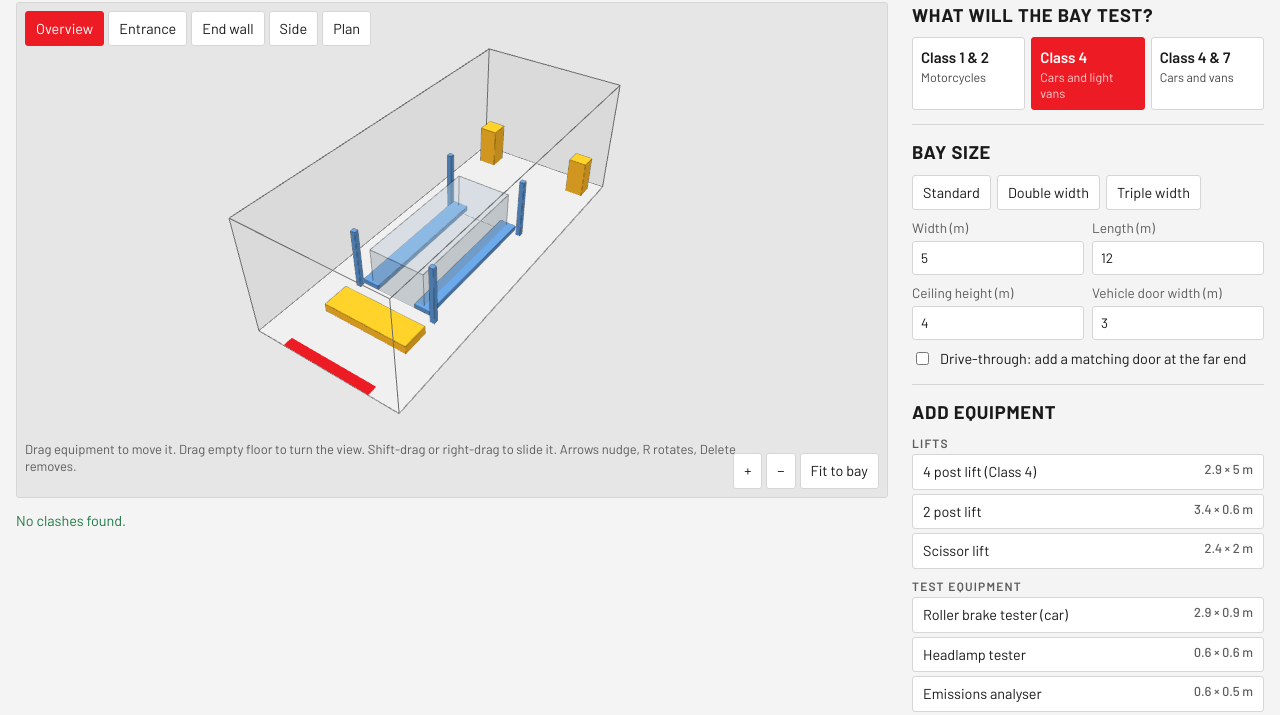
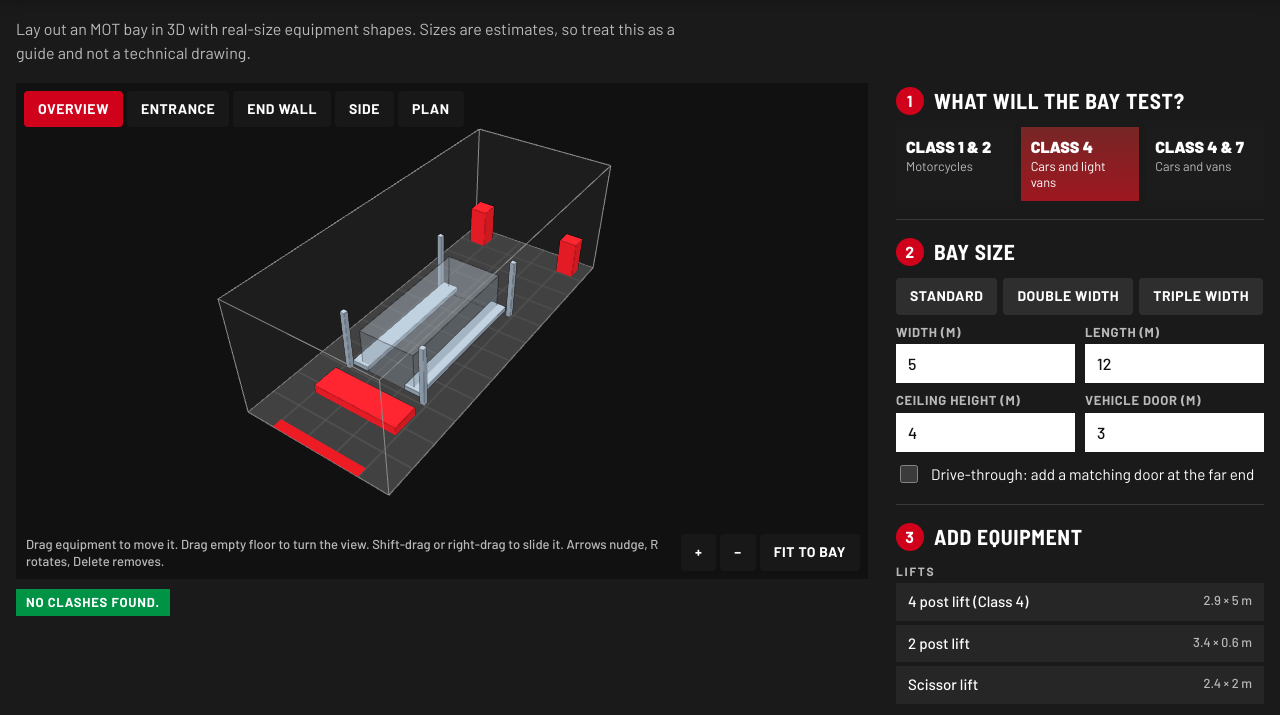
Before and after one commit to WestJ1/Website-workshop-builder, a plain HTML site: page index.html in a window 1280 px wide. Shown: the part 63-778 px from the top of the page. Drawn offline with nearby package versions, Linux system fonts and the light colour scheme.

Commit message:
Update index.html

```diff
--- a/index.html
+++ b/index.html
@@ -1,85 +1,111 @@
 <!doctype html><html><head><meta charset=utf8><meta name=viewport content="width=device-width,initial-scale=1,viewport-fit=cover"><style>:root{color-scheme:light;box-sizing:border-box;padding-top:env(safe-area-inset-top,0px);padding-bottom:env(safe-area-inset-bottom,0px)}html{scroll-padding-top:env(safe-area-inset-top,0px)}body{margin:0;padding:0;font:14px -apple-system,BlinkMacSystemFont,sans-serif;background:#fff;color:#000}img{max-width:100%}[hidden]:not([hidden=until-found i]){display:none!important}</style></head><body>
 <title>Bay Builder</title>
 <meta name="claude:viewport-fit-sides" content="cover">
-<link rel="stylesheet" href="https://fonts.googleapis.com/css2?family=Barlow:wght@400;500;600;700&display=swap">
+<link rel="stylesheet" href="https://fonts.googleapis.com/css2?family=Barlow:wght@400;500;700;900&family=Barlow+Semi+Condensed:wght@700&display=swap">
 <style>
-/* Layout: 3D stage on the left, controls on the right, review form underneath. Stacks to one column on phones. */
+/* Layout: red site-style banner, 3D stage beside the numbered controls, light form panel on a dark band below. One dark look, matching the site. */
 :root{
-  --bg:#f4f4f4; --surface:#ffffff; --ink:#1a1a1a; --muted:#5c5c5c; --line:#d6d6d6;
-  --accent:#ed1c24; --accent-ink:#ffffff; --bad:#b45309; --ok:#1f7a45;
-  --scene-bg:#e6e6e6; --floor:#f7f7f7; --grid:#d0d0d0; --wall:#6b6b6b;
-  --display:'Barlow',system-ui,sans-serif;
-  --body:'Barlow',system-ui,sans-serif;
-  --mono:'Barlow',system-ui,sans-serif;
+  --bg:#1a1a1a; --card:#1c1c1c; --raise:#2e2e2e; --line:#3a3a3a; --ink:#ffffff; --muted:#b9b9b9;
+  --red:#ed1c24; --red-btn:#d0021b; --red-deep:#9e1720; --red-deeper:#772626;
+  --green:#009245; --amber:#fbbf24; --paper:#f7f7f7; --paper-line:#e6e6e6;
+  --accent:#ed1c24; --scene-bg:#111111; --floor:#2a2a2a; --grid:#3d3d3d; --wall:#8a8a8a;
+  --head:'Barlow Semi Condensed','Barlow',Arial,sans-serif;
+  --body:'Barlow',Arial,sans-serif;
+  --mono:'Barlow',Arial,sans-serif;
+  color-scheme:dark;
 }
-@media (prefers-color-scheme:dark){:root:not([data-theme="light"]){
-  --bg:#1a1a1a; --surface:#242424; --ink:#ffffff; --muted:#a8a8a8; --line:#3a3a3a;
-  --bad:#fbbf24; --ok:#5cc58a; --scene-bg:#111111; --floor:#262626; --grid:#3a3a3a; --wall:#8a8a8a; color-scheme:dark}}
-:root[data-theme="dark"]{
-  --bg:#1a1a1a; --surface:#242424; --ink:#ffffff; --muted:#a8a8a8; --line:#3a3a3a;
-  --bad:#fbbf24; --ok:#5cc58a; --scene-bg:#111111; --floor:#262626; --grid:#3a3a3a; --wall:#8a8a8a; color-scheme:dark}
 *{box-sizing:border-box}
-body{background:var(--bg);color:var(--ink);font:15px/1.5 var(--body);
-  padding-left:max(16px,env(safe-area-inset-left,0px));padding-right:max(16px,env(safe-area-inset-right,0px));padding-block:16px 40px}
-h1,h2{font-family:var(--display);font-weight:700;text-transform:uppercase;letter-spacing:.04em;margin:0;text-wrap:balance}
-h1{font-size:2rem;line-height:1}
-h2{font-size:1.15rem;margin-bottom:8px}
-.top{max-width:1280px;margin:0 auto 14px;display:flex;flex-wrap:wrap;align-items:baseline;gap:6px 14px}
-.top p{margin:0;color:var(--muted);font-size:.9rem}
-.app,.review{max-width:1280px;margin:0 auto;display:grid;gap:16px 24px}
-.app{grid-template-columns:minmax(0,1fr) 22rem}
-.review{margin-top:24px;grid-template-columns:minmax(0,1fr) minmax(0,1fr);border-top:2px solid var(--ink);padding-top:16px}
-.stage{align-self:start;position:sticky;top:12px}
-@media (max-width:860px){.app,.review{grid-template-columns:minmax(0,1fr)}.stage{position:static}}
-.view{position:relative;height:clamp(320px,62vh,640px);background:var(--scene-bg);border:1px solid var(--line);border-radius:3px;overflow:hidden}
+::selection{background:#000;color:#ed1c24}
+body{margin:0;background:var(--bg);color:var(--ink);font:400 16px/1.5 var(--body);padding-bottom:40px}
+.in{width:100%;max-width:1312px;margin:0 auto;padding-left:max(16px,env(safe-area-inset-left,0px));padding-right:max(16px,env(safe-area-inset-right,0px))}
+h1,h2{font-family:var(--head);font-weight:700;text-transform:uppercase;letter-spacing:.03em;margin:0;text-wrap:balance}
+h1{font-size:2.1rem;line-height:1}
+h2{font-size:1.35rem;line-height:1.1;display:flex;align-items:center;gap:10px;margin-bottom:12px}
+.step{flex:none;display:inline-grid;place-items:center;width:28px;height:28px;border-radius:50%;background:var(--red-btn);color:#fff;font:700 16px/1 var(--body)}
+.top{background:var(--red);box-shadow:0 0 15px rgba(0,0,0,.3);padding-block:14px}
+.top .in{display:flex;align-items:center;flex-wrap:wrap;gap:6px 14px}
+.tag{background:var(--bg);color:#fff;font:700 12px/1 var(--body);letter-spacing:.1em;text-transform:uppercase;padding:5px 8px}
+.lead{margin:18px 0 6px;color:var(--muted);max-width:75ch}
+.app{display:grid;grid-template-columns:minmax(0,1fr) 23rem;gap:16px 28px;padding-block:12px}
+@media (max-width:860px){.app,.review{grid-template-columns:minmax(0,1fr)!important}.stage{position:static!important}}
+.stage{min-width:0;align-self:start;position:sticky;top:12px}
+.view{position:relative;height:clamp(320px,62vh,640px);background:var(--scene-bg);overflow:hidden}
 canvas{display:block;width:100%;height:100%;touch-action:none;outline:none}
 .viewbar,.zoom{position:absolute;display:flex;flex-wrap:wrap;gap:4px}
 .viewbar{top:8px;left:8px;right:8px}.zoom{bottom:8px;right:8px}
-.hint{position:absolute;left:8px;bottom:8px;max-width:calc(100% - 130px);font:13px/1.35 var(--mono);color:var(--muted);pointer-events:none}
-.btn{font:inherit;font-size:.9rem;padding:6px 10px;border:1px solid var(--line);background:var(--surface);color:var(--ink);border-radius:3px;cursor:pointer}
-.btn:hover{border-color:var(--ink)}
-.btn[aria-pressed="true"]{background:var(--accent);color:var(--accent-ink);border-color:var(--accent)}
-.btn.primary{text-transform:uppercase;letter-spacing:.04em;background:var(--accent);color:var(--accent-ink);border-color:var(--accent);font-weight:600}
-:focus-visible{outline:2px solid var(--ink);outline-offset:2px}
+.hint{position:absolute;left:10px;bottom:8px;max-width:calc(100% - 200px);font:500 13px/1.35 var(--body);color:var(--muted);pointer-events:none;margin:0}
+.btn{font:700 14px/1.2 var(--body);text-transform:uppercase;letter-spacing:.04em;padding:10px 14px;border:0;border-radius:4px;background:var(--raise);color:#fff;cursor:pointer;transition:background-color .2s}
+.btn:hover{background:#000}
+.btn[aria-pressed="true"]{background:var(--red-btn)}
+.viewbar .btn,.zoom .btn{background:rgba(26,26,26,.92)}
+.viewbar .btn[aria-pressed="true"]{background:var(--red-btn)}
+.btn.dark{background:var(--bg)}
+:focus-visible{outline:2px solid #fff;outline-offset:2px}
 .panel{min-width:0}
-.sec{border-top:1px solid var(--line);padding-block:14px}
-.sec:first-child{border-top:0;padding-top:0}
+.sec{border-top:1px solid var(--line);padding-block:18px}
+.sec:first-child{border-top:0;padding-top:4px}
 .seg{display:grid;grid-template-columns:repeat(3,minmax(0,1fr));gap:6px}
-.seg label{border:1px solid var(--line);background:var(--surface);border-radius:3px;padding:8px;cursor:pointer;display:block;min-width:0}
+.seg label{background:var(--card);padding:10px;cursor:pointer;display:block;min-width:0;transition:background .2s}
+.seg label:hover{background:#000}
 .seg input{position:absolute;opacity:0}
-.seg label:has(input:checked){background:var(--accent);color:var(--accent-ink);border-color:var(--accent)}
-.seg label:has(input:focus-visible){outline:2px solid var(--ink);outline-offset:2px}
-.seg b{display:block;font-weight:600}.seg small{display:block;font-size:.78rem;line-height:1.3;opacity:.8}
-.fields{display:grid;grid-template-columns:repeat(2,minmax(0,1fr));gap:8px}
-label.f{display:grid;gap:2px;font-size:.85rem;color:var(--muted)}
-input[type=number],input[type=text],input[type=email],input[type=tel],select,textarea{font:inherit;color:var(--ink);background:var(--surface);border:1px solid var(--line);border-radius:3px;padding:6px 8px;width:100%;min-width:0}
+.seg label:has(input:checked){background:linear-gradient(0deg,var(--red-deep) 0%,var(--red-deeper) 100%)}
+.seg label:has(input:focus-visible){outline:2px solid #fff;outline-offset:2px}
+.seg b{display:block;font-weight:900;text-transform:uppercase;line-height:1.2}
+.seg small{display:block;font-size:.8rem;line-height:1.3;margin-top:2px;color:var(--muted)}
+.seg label:has(input:checked) small{color:#fff}
+.fields{display:grid;grid-template-columns:repeat(2,minmax(0,1fr));gap:10px}
+label.f{display:grid;gap:4px;font:700 13px/1.2 var(--body);letter-spacing:.05em;text-transform:uppercase;color:var(--muted)}
+input[type=number],input[type=text],input[type=email],input[type=tel],select,textarea{font:500 16px var(--body);color:#111;background:#fff;border:0;border-radius:0;padding:10px 12px;width:100%;min-width:0;caret-color:var(--red)}
+input:focus,select:focus,textarea:focus{outline:2px solid var(--red);outline-offset:0}
 textarea{min-height:80px;resize:vertical}
-.row2{display:flex;flex-wrap:wrap;gap:6px;margin-top:8px}
-.chk{display:flex;gap:8px;align-items:center;margin-top:8px;font-size:.9rem}
-.cat h3{font:600 .75rem var(--body);letter-spacing:.1em;text-transform:uppercase;color:var(--muted);margin:10px 0 4px}
-.cat .btn,.list .row{display:flex;justify-content:space-between;gap:8px;width:100%;text-align:left;margin-bottom:4px}
-.m{font:500 13px var(--mono);font-variant-numeric:tabular-nums;color:var(--muted);white-space:nowrap}
+input[type=checkbox]{accent-color:var(--red-btn);width:18px;height:18px}
+.row2{display:flex;flex-wrap:wrap;gap:6px;margin-top:10px}
+.chk{display:flex;gap:10px;align-items:center;margin-top:10px;font-size:.95rem}
+.cat h3{font:700 12px/1 var(--body);letter-spacing:.14em;text-transform:uppercase;color:var(--muted);margin:14px 0 6px}
+.cat .btn,.list .row{display:flex;justify-content:space-between;gap:8px;width:100%;text-align:left;margin-bottom:4px;border-radius:0;background:#262626;font:500 15px/1.3 var(--body);text-transform:none;letter-spacing:0;color:#fff;padding:9px 12px}
+.cat .btn:hover,.list .row:hover{background:#000;box-shadow:inset 3px 0 0 var(--red)}
+.list .row{border:0;cursor:pointer}
+.list .row[aria-current="true"]{background:#000;box-shadow:inset 3px 0 0 var(--red)}
+.m{font:500 13px var(--body);color:var(--muted);white-space:nowrap;font-variant-numeric:tabular-nums}
 ul{list-style:none;margin:0;padding:0}
-.list .row{border:1px solid var(--line);background:var(--surface);color:var(--ink);padding:6px 10px;border-radius:3px;cursor:pointer;font:inherit;font-size:.9rem}
-.list .row[aria-current="true"]{border-color:var(--ink);box-shadow:inset 3px 0 0 var(--accent)}
-.empty{color:var(--muted);font-size:.9rem;margin:0}
-.issues{margin-top:10px;font-size:.9rem}
-.issues li{color:var(--bad);padding:2px 0}.issues .ok{color:var(--ok)}
-#selbox{border:1px solid var(--ink);border-radius:3px;padding:10px;margin-top:10px}
+.empty{color:var(--muted);margin:0}
+.issues{margin-top:10px;font-weight:500}
+.issues li{color:var(--amber);padding:2px 0}
+.issues li.ok{display:inline-block;background:var(--green);color:#fff;font:700 13px/1 var(--body);letter-spacing:.06em;text-transform:uppercase;padding:7px 10px}
+#selbox{background:#000;border-left:4px solid var(--red);padding:12px;margin-top:10px}
 #selbox p{margin:0 0 4px}
-pre{font:14px/1.5 var(--mono);font-variant-numeric:tabular-nums;background:var(--surface);border:1px solid var(--line);border-radius:3px;padding:12px;overflow-x:auto;white-space:pre-wrap;margin:0;max-height:360px;overflow-y:auto}
+.rvband{background:#111;margin-top:32px;padding-block:32px}
+.review{display:grid;grid-template-columns:minmax(0,1fr) minmax(0,1fr);gap:24px}
+.formpanel{background:var(--paper);color:#000;padding:24px;min-width:0}
+.formpanel h2{color:#000}
+.formpanel .note{color:#444;margin:0 0 14px}
+.formpanel label.f{color:#000;font-weight:700}
+.formpanel input,.formpanel select,.formpanel textarea{box-shadow:inset 0 0 0 1px #d0d0d0}
+.formpanel :focus-visible{outline-color:#000}
+label.f.req{display:block}
+label.f.req input{margin-top:4px}
+.req::before{content:"";display:inline-block;width:8px;height:8px;border-radius:50%;background:var(--red);margin-right:6px;vertical-align:1px}
+.fgroup{border-top:6px solid var(--paper-line);padding-top:12px;margin-top:14px}
+.sumpanel{min-width:0}
+pre{font:500 14px/1.5 var(--body);font-variant-numeric:tabular-nums;color:#fff;background:#000;padding:18px;margin:0;overflow-x:auto;white-space:pre-wrap;max-height:420px;overflow-y:auto}
 form{display:grid;gap:10px;min-width:0}
-.note{font-size:.85rem;color:var(--muted)}
-#msg{min-height:1.4em;font-size:.9rem}
+.submit{background:transparent;color:var(--red-btn);border:2px solid var(--red-btn);font:700 20px/1 var(--body);text-transform:uppercase;letter-spacing:.04em;padding:16px 22px;cursor:pointer;transition:background-color .2s,color .2s}
+.submit::after{content:"+";margin-left:28px;font-size:32px;font-weight:300;line-height:0;vertical-align:-3px}
+.submit:hover{background:var(--red-btn);color:#fff}
+.formpanel .btn{background:var(--bg)}
+.formpanel .btn:hover{background:#000}
+#msg{min-height:1.4em;font-weight:500;margin:0}
+.note{font-size:.9rem}
 </style>
 
-<header class="top">
-  <h1>Bay Builder</h1>
-  <p>Beta. Lay out an MOT bay in 3D. Sizes are estimates, so treat it as a guide and not a technical drawing.</p>
-</header>
+<header class="top"><div class="in">
+  <h1>Bay Builder</h1><span class="tag">Beta</span>
+</div></header>
 
-<main class="app">
-  <section class="stage" style="min-width:0">
+<div class="in"><p class="lead">Lay out an MOT bay in 3D with real-size equipment shapes. Sizes are estimates, so treat this as a guide and not a technical drawing.</p></div>
+
+<main class="app in">
+  <section class="stage">
     <div class="view" id="view">
       <canvas id="c" tabindex="0" aria-label="3D bay layout"></canvas>
       <div class="viewbar" role="group" aria-label="Camera views">
@@ -101,7 +127,7 @@ form{display:grid;gap:10px;min-width:0}
 
   <aside class="panel">
     <div class="sec">
-      <h2>What will the bay test?</h2>
+      <h2><span class="step">1</span>What will the bay test?</h2>
       <div class="seg" role="radiogroup">
         <label><input type="radio" name="cls" value="1" id="cls1"><b>Class 1 &amp; 2</b><small>Motorcycles</small></label>
         <label><input type="radio" name="cls" value="4" checked><b>Class 4</b><small>Cars and light vans</small></label>
@@ -110,26 +136,26 @@ form{display:grid;gap:10px;min-width:0}
     </div>
 
     <div class="sec">
-      <h2>Bay size</h2>
-      <div class="row2" style="margin:0 0 8px">
+      <h2><span class="step">2</span>Bay size</h2>
+      <div class="row2" style="margin:0 0 10px">
         <button class="btn" data-w="5">Standard</button><button class="btn" data-w="8">Double width</button><button class="btn" data-w="11">Triple width</button>
       </div>
       <div class="fields">
-        <label class="f">Width (m)<input type="number" id="w" value="5" min="3" max="50" step="0.5"></label>
-        <label class="f">Length (m)<input type="number" id="l" value="12" min="5" max="50" step="0.5"></label>
-        <label class="f">Ceiling height (m)<input type="number" id="h" value="4" min="2.5" max="10" step="0.1"></label>
-        <label class="f">Vehicle door width (m)<input type="number" id="door" value="3" min="1" max="6" step="0.1"></label>
+        <label class="f">Width (m)<input type="number" id="w" value="5" min="3" max="20" step="0.5"></label>
+        <label class="f">Length (m)<input type="number" id="l" value="12" min="5" max="30" step="0.5"></label>
+        <label class="f">Ceiling height (m)<input type="number" id="h" value="4" min="2.5" max="8" step="0.1"></label>
+        <label class="f">Vehicle door (m)<input type="number" id="door" value="3" min="1" max="6" step="0.1"></label>
       </div>
       <label class="chk"><input type="checkbox" id="drive"> Drive-through: add a matching door at the far end</label>
     </div>
 
     <div class="sec">
-      <h2>Add equipment</h2>
+      <h2><span class="step">3</span>Add equipment</h2>
       <div class="cat" id="cat"></div>
     </div>
 
     <div class="sec">
-      <h2>Your bay <span id="count" class="m">0</span></h2>
+      <h2><span class="step">4</span>Your bay <span id="count" class="m">0</span></h2>
       <div class="list"><ul id="list"></ul></div>
       <div id="selbox" hidden></div>
       <div class="row2"><button class="btn" id="undo">Undo</button><button class="btn" id="clear">Clear all</button></div>
@@ -137,29 +163,29 @@ form{display:grid;gap:10px;min-width:0}
   </aside>
 </main>
 
-<section class="review" aria-labelledby="rv">
-  <div style="min-width:0">
-    <h2 id="rv">Review your layout</h2>
+<section class="rvband" aria-labelledby="rv"><div class="review in">
+  <div class="formpanel">
+    <h2 id="rv"><span class="step">5</span>Review your layout</h2>
     <p class="note">This is an illustrative configuration. Sizes are estimates and need checking by a technician before any quote.</p>
-    <label class="f" style="margin-top:10px">Type of test lane
+    <label class="f">Type of test lane
       <select id="lane"><option>Standard bay</option><option>ATL or OPTL</option><option>Not sure yet</option></select>
     </label>
-    <label class="f" style="margin-top:10px">Project notes<textarea id="notes" placeholder="Anything we should know about the building, floor or timing"></textarea></label>
-    <form id="form" style="margin-top:14px">
+    <label class="f fgroup">Project notes<textarea id="notes" placeholder="Anything we should know about the building, floor or timing"></textarea></label>
+    <form id="form" class="fgroup">
       <div class="fields">
-        <label class="f">Name<input type="text" id="fname" required autocomplete="name"></label>
-        <label class="f">Email<input type="email" id="femail" required autocomplete="email"></label>
+        <label class="f req">Name<input type="text" id="fname" required autocomplete="name"></label>
+        <label class="f req">Email<input type="email" id="femail" required autocomplete="email"></label>
         <label class="f">Phone (optional)<input type="tel" id="fphone" autocomplete="tel"></label>
       </div>
-      <div class="row2" style="margin:0"><button class="btn primary" type="submit">Request a review</button><button class="btn" type="button" id="copy">Copy summary</button></div>
+      <div class="row2" style="margin:6px 0 0"><button class="submit" type="submit">Request a review</button><button class="btn" type="button" id="copy">Copy summary</button></div>
       <p id="msg" role="status"></p>
     </form>
   </div>
-  <div style="min-width:0">
+  <div class="sumpanel">
     <h2>Summary</h2>
     <pre id="sum"></pre>
   </div>
-</section>
+</div></section>
 
 <script src="https://cdnjs.cloudflare.com/ajax/libs/three.js/r128/three.min.js"></script>
 <script>
@@ -169,22 +195,22 @@ const clamp=(v,a,b)=>Math.min(b,Math.max(a,v)), snap=v=>Math.round(v/.05)*.05, f
 
 // ponytail: every size below is an estimate (w across the bay, d along it, h height in metres). Swap in real product data when you have it.
 const CAT=[
- {g:'Lifts',k:'lift4',n:'4 post lift (Class 4)',w:2.9,d:5.0,h:2.1,c:0x4f7cac,cls:'4',s:'four'},
- {g:'Lifts',k:'lift7',n:'4 post lift (Class 7)',w:3.5,d:6.8,h:2.3,c:0x4f7cac,cls:'7',s:'four'},
- {g:'Lifts',k:'lift2',n:'2 post lift',w:3.4,d:0.6,h:3.7,c:0x4f7cac,cls:'4',s:'two'},
- {g:'Lifts',k:'scissor',n:'Scissor lift',w:2.4,d:2.0,h:0.3,c:0x4f7cac,cls:'4'},
- {g:'Lifts',k:'mlift',n:'Motorcycle lift',w:2.3,d:0.8,h:0.8,c:0x4f7cac,cls:'1'},
- {g:'Test equipment',k:'brake4',n:'Roller brake tester (car)',w:2.9,d:0.9,h:0.3,c:0xd99a1f,cls:'4'},
- {g:'Test equipment',k:'brake7',n:'Roller brake tester (van)',w:3.4,d:1.1,h:0.35,c:0xd99a1f,cls:'7'},
- {g:'Test equipment',k:'mbrake',n:'Motorcycle brake tester',w:2.0,d:0.7,h:0.3,c:0xd99a1f,cls:'1'},
- {g:'Test equipment',k:'head',n:'Headlamp tester',w:0.6,d:0.6,h:1.4,c:0xd99a1f,cls:'147'},
- {g:'Test equipment',k:'emis',n:'Emissions analyser',w:0.6,d:0.5,h:1.3,c:0xd99a1f,cls:'147'},
- {g:'Test equipment',k:'play',n:'Play detector',w:1.5,d:0.9,h:0.2,c:0xd99a1f,cls:'47'},
- {g:'Test equipment',k:'beam',n:'Jacking beam',w:1.4,d:0.45,h:0.35,c:0xd99a1f,cls:'47'},
+ {g:'Lifts',k:'lift4',n:'4 post lift (Class 4)',w:2.9,d:5.0,h:2.1,c:0x8f9aa5,cls:'4',s:'four'},
+ {g:'Lifts',k:'lift7',n:'4 post lift (Class 7)',w:3.5,d:6.8,h:2.3,c:0x8f9aa5,cls:'7',s:'four'},
+ {g:'Lifts',k:'lift2',n:'2 post lift',w:3.4,d:0.6,h:3.7,c:0x8f9aa5,cls:'4',s:'two'},
+ {g:'Lifts',k:'scissor',n:'Scissor lift',w:2.4,d:2.0,h:0.3,c:0x8f9aa5,cls:'4'},
+ {g:'Lifts',k:'mlift',n:'Motorcycle lift',w:2.3,d:0.8,h:0.8,c:0x8f9aa5,cls:'1'},
+ {g:'Test equipment',k:'brake4',n:'Roller brake tester (car)',w:2.9,d:0.9,h:0.3,c:0xed1c24,cls:'4'},
+ {g:'Test equipment',k:'brake7',n:'Roller brake tester (van)',w:3.4,d:1.1,h:0.35,c:0xed1c24,cls:'7'},
+ {g:'Test equipment',k:'mbrake',n:'Motorcycle brake tester',w:2.0,d:0.7,h:0.3,c:0xed1c24,cls:'1'},
+ {g:'Test equipment',k:'head',n:'Headlamp tester',w:0.6,d:0.6,h:1.4,c:0xed1c24,cls:'147'},
+ {g:'Test equipment',k:'emis',n:'Emissions analyser',w:0.6,d:0.5,h:1.3,c:0xed1c24,cls:'147'},
+ {g:'Test equipment',k:'play',n:'Play detector',w:1.5,d:0.9,h:0.2,c:0xed1c24,cls:'47'},
+ {g:'Test equipment',k:'beam',n:'Jacking beam',w:1.4,d:0.45,h:0.35,c:0xed1c24,cls:'47'},
  {g:'Floor',k:'pit4',n:'Inspection pit (car)',w:0.9,d:4.5,h:0.02,c:0x12161a,cls:'4',t:'pit'},
  {g:'Floor',k:'pit7',n:'Inspection pit (van)',w:0.9,d:6.5,h:0.02,c:0x12161a,cls:'7',t:'pit'},
- {g:'Room',k:'col',n:'Column',w:0.4,d:0.4,h:null,c:0x8d979e,cls:'147',t:'fixed'},
- {g:'Room',k:'zone',n:'Keep-clear zone',w:1.5,d:1.5,h:0.02,c:0xe0701a,cls:'147',t:'zone'},
+ {g:'Room',k:'col',n:'Column',w:0.4,d:0.4,h:null,c:0x7a7a7a,cls:'147',t:'fixed'},
+ {g:'Room',k:'zone',n:'Keep-clear zone',w:1.5,d:1.5,h:0.02,c:0xf2b705,cls:'147',t:'zone'},
  {g:'Reference',k:'refcar',n:'Reference car',w:1.9,d:4.6,h:1.5,c:0x8a96a0,cls:'4',t:'ref'},
  {g:'Reference',k:'refvan',n:'Reference van',w:2.1,d:5.5,h:2.0,c:0x8a96a0,cls:'7',t:'ref'},
  {g:'Reference',k:'refbike',n:'Reference motorcycle',w:0.8,d:2.1,h:1.1,c:0x8a96a0,cls:'1',t:'ref'}
@@ -275,7 +301,7 @@ function build(it){
  it.g=g;pose(it);return g;}
 function pose(it){if(!it.g)return;it.g.position.set(it.x,0,it.z);it.g.rotation.y=it.rot*Math.PI/180;}
 function paint(){if(!ok3d)return;
- state.items.forEach(i=>i.g&&i.g.traverse(o=>{if(o.material&&o.material.emissive)o.material.emissive.setHex(i.bad?0x6a1010:i.id===state.sel?0x4a3a00:0)}));dirty=true;}
+ state.items.forEach(i=>i.g&&i.g.traverse(o=>{if(o.material&&o.material.emissive)o.material.emissive.setHex(i.bad?0x805a00:i.id===state.sel?0x3a3a3a:0)}));dirty=true;}
 function sync(){check();if(ok3d){itemG.clear();state.items.forEach(i=>itemG.add(build(i)))}paint();ui();}
 
 // pointer, wheel and keyboard
@@ -379,11 +405,6 @@ $('#copy').onclick=()=>{const t=$('#sum').textContent;
  (navigator.clipboard?navigator.clipboard.writeText(t):Promise.reject()).then(()=>$('#msg').textContent='Summary copied.').catch(()=>{
   const r=document.createRange();r.selectNodeContents($('#sum'));const s=getSelection();s.removeAllRanges();s.addRange(r);$('#msg').textContent='Press Ctrl+C or Cmd+C to copy the selected summary.'})};
 
-// theme changes redraw the room
-const themeRedraw=()=>{buildRoom()};
-matchMedia('(prefers-color-scheme: dark)').addEventListener('change',themeRedraw);
-new MutationObserver(themeRedraw).observe(document.documentElement,{attributes:true,attributeFilter:['data-theme']});
-
 // size and render loop
 if(ok3d){let first=true;
  new ResizeObserver(()=>{const w=cv.clientWidth,h=cv.clientHeight;if(!w||!h)return;R_.setSize(w,h,false);camera.aspect=w/h;camera.updateProjectionMatrix();
```
